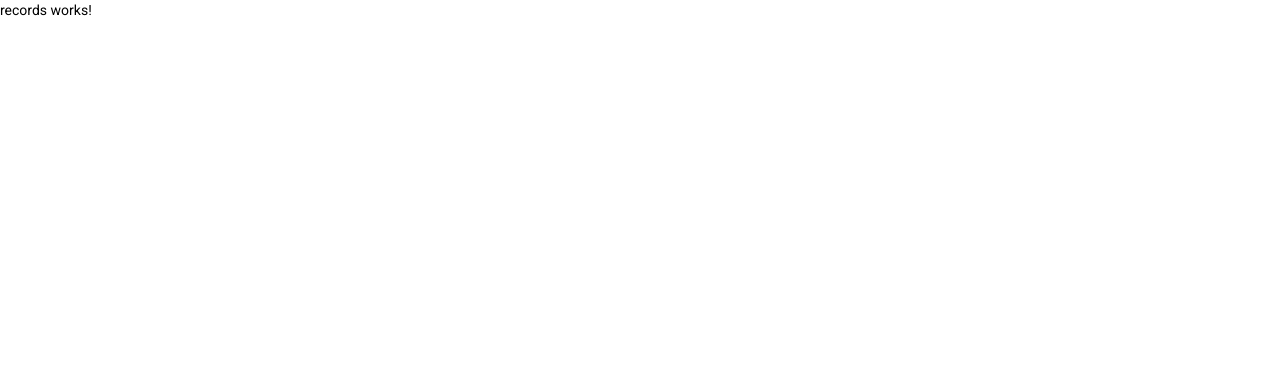
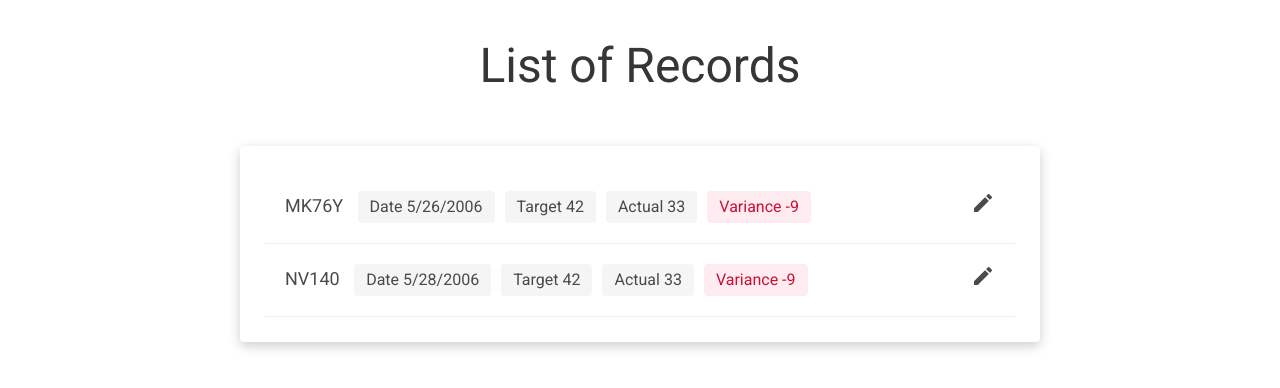
Before and after one commit to jannikr/measuring-station, an Angular app: page / in a window 1280 px wide. Shown: the top 388 px of the page. Built offline with nearby package versions, Linux system fonts and the light colour scheme.

Commit message:
Add styling and mock data #17

```diff
--- a/package.json
+++ b/package.json
@@ -23,6 +23,7 @@
     "@angular/platform-browser": "~13.0.0",
     "@angular/platform-browser-dynamic": "~13.0.0",
     "@angular/router": "~13.0.0",
+    "bulma": "^0.9.3",
     "lint": "^0.7.0",
     "rxjs": "~7.4.0",
     "tslib": "^2.3.0",
--- a/src/app/records/records.component.html
+++ b/src/app/records/records.component.html
@@ -1 +1,37 @@
-<p>records works!</p>
+<section class="heading-section">
+  <h1 class="title is-1 has-text-centered">List of Records</h1>
+</section>
+
+<section class="section">
+  <div class="container">
+
+    <div class="records-list">
+      <div class="record-item">
+        <div class="record-text">
+          MK76Y
+          <span class="tag is-light is-medium">Date 5/26/2006</span>
+          <span class="tag is-light is-medium">Target 42</span>
+          <span class="tag is-light is-medium">Actual 33</span>
+          <span class="tag is-danger is-light is-medium">Variance -9</span>
+        </div>
+        <div class="edit-box">
+          <i class="material-icons">edit</i>
+        </div>
+
+      </div>
+      <div class="record-item">
+        <div class="record-text">
+          NV140
+          <span class="tag is-light is-medium">Date 5/28/2006</span>
+          <span class="tag is-light is-medium">Target 42</span>
+          <span class="tag is-light is-medium">Actual 33</span>
+          <span class="tag is-danger is-light is-medium">Variance -9</span>
+        </div>
+        <div class="edit-box">
+          <i class="material-icons">edit</i>
+        </div>
+
+      </div>
+    </div>
+  </div>
+</section>
--- a/src/app/records/records.component.scss
+++ b/src/app/records/records.component.scss
@@ -0,0 +1,21 @@
+.heading-section {
+  padding-top: 50px;
+}
+
+.container {
+  max-width: 800px;
+  padding: 25px;
+  border-radius: 4px;
+  box-shadow: 0 4px 12px rgba(black, 0.2)
+}
+
+.record-item {
+  padding: 20px;
+  display: flex;
+  justify-content: space-between;
+  font-size: 18px;
+  border-bottom: 1px solid #eee;
+
+  span {
+  margin-left: 10px}
+  }
--- a/src/styles.scss
+++ b/src/styles.scss
@@ -2,3 +2,5 @@
 
 html, body { height: 100%; }
 body { margin: 0; font-family: Roboto, "Helvetica Neue", sans-serif; }
+
+@import '../node_modules/bulma/bulma.sass'
```
Also changed, not shown: 1 other file (tests, documents, lock files or other folders).
